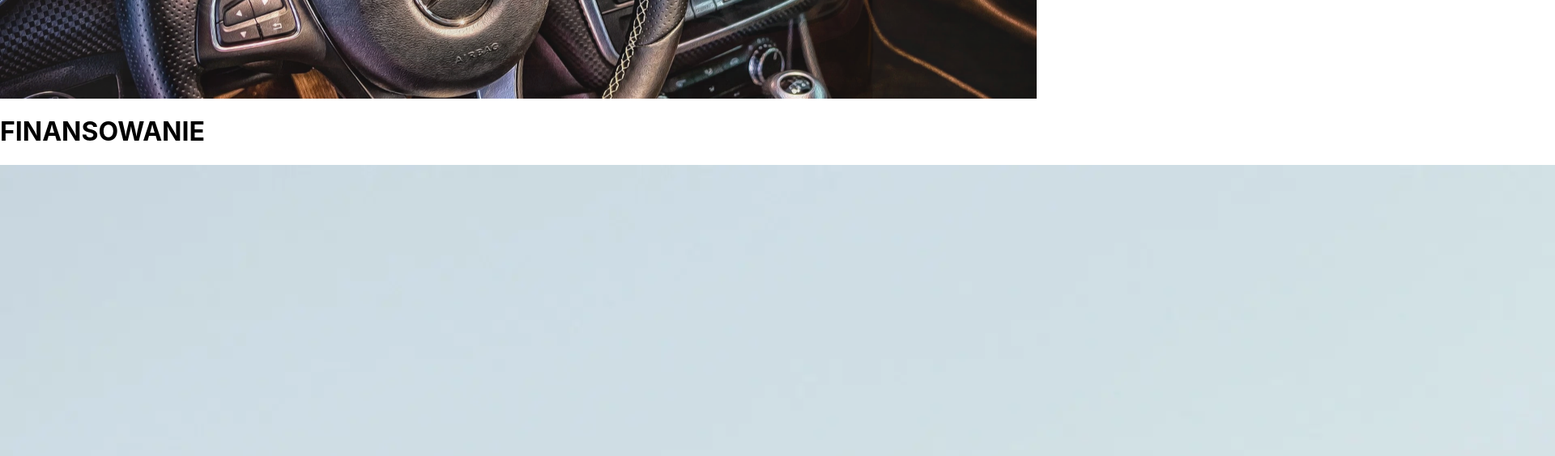
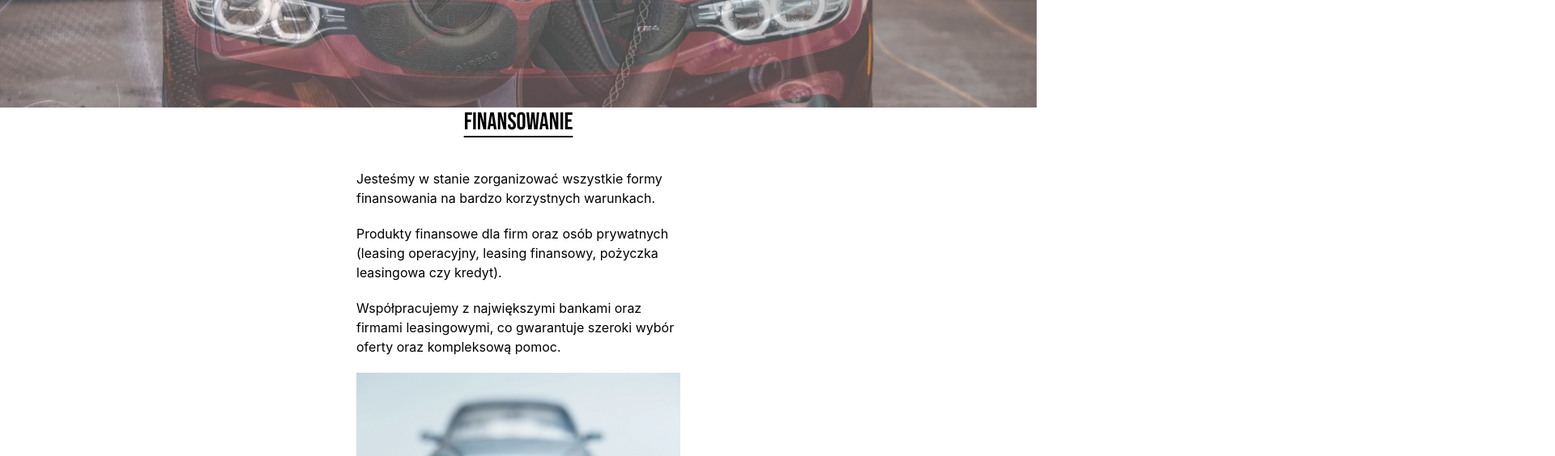
Before and after one commit to Rimsoo/car-dealership-website, a React (Create React App) app in the folder frontend/: page /financing in a window 1280 px wide. Shown: the part 340-904 px from the top of the page at 81% size, 1920 px wide, since content can reach past the window. Built offline with nearby package versions, Linux system fonts and the light colour scheme.

Commit message:
Tailwind implemented in Financing section

```diff
--- a/frontend/src/App.tsx
+++ b/frontend/src/App.tsx
@@ -15,6 +15,9 @@ import ScrollPagesTop from "./hooks/scrollPagesTop";
 import SiteHeader from "./components/SiteHeader";
 import Thanks from "./pages/Thanks";
 import Wallpaper from "./components/Wallpaper";
+
+// Styling
+import './tailwind.css';
 
 // Graphql
 const client = new ApolloClient({
--- a/frontend/src/index.css
+++ b/frontend/src/index.css
@@ -12,6 +12,6 @@ code {
     monospace;
 }
 @font-face {
-  font-family: bebasFont;
+  font-family: 'bebasFont';
   src: url(./fonts/BebasNeue-Regular.ttf);
 }
--- a/frontend/src/pages/Financing.css
+++ b/frontend/src/pages/Financing.css
@@ -1,13 +1,14 @@
+#Financing h1 {
+    /* font-family: bebasFont; */
+    /* font-weight: 500;
+    text-align: center;
+    text-decoration: underline 2px;
+    text-underline-offset: 8px; */
+}
 /* #Financing {
     width: 800px;
     margin: 0 auto;
-}
-#Financing h1 {
-    font-family: bebasFont;
-    font-weight: 500;
-    text-align: center;
-    text-decoration: underline 2px;
-    text-underline-offset: 8px;
+    padding-bottom: 50px;
 }
 .Financing__container {
     display: flex;
--- a/frontend/src/pages/Financing.tsx
+++ b/frontend/src/pages/Financing.tsx
@@ -1,26 +1,26 @@
-import './Financing.css'; // You can remove this line if you are not using the original CSS file
+import React from 'react';
 import coins from '../assets/coins.webp';
 
 export default function Financing() {
     return (
-    <div id="Financing" className="w-800 mx-auto">
-        <h1 className="font-bebasFont font-semibold text-center underline underline-2 underline-offset-8">
+        <div id='Financing' className="w-[800px] mx-auto pb-12 lg:w-[90vw] lg:pb-20">
+            <h1 className="font-bebasFont text-3xl font-medium text-center underline decoration-2 underline-offset-8 mb-0 lg:mb-0">
                 FINANSOWANIE
             </h1>
-      <div className="Financing__container flex">
-        <img src={coins} alt="Samochody używane na leasing" className="w-400" />
-        <ul className="w-400">
-          <li className="my-20">
+            <div className="flex flex-row lg:flex-col-reverse lg:items-center lg:box-border lg:w-full lg:p-5">
+                <img src={coins} alt='Samochody używane na leasing' className="w-4/5 lg:w-[400px]"/>
+                <ul className="w-9/10 lg:w-[400px]">
+                    <li className="my-5 lg:w-full">
                         Jesteśmy w stanie zorganizować wszystkie formy finansowania na bardzo korzystnych warunkach.
                     </li>
-          <li className="my-20">
+                    <li className="my-5 lg:w-full">
                         Produkty finansowe dla firm oraz osób prywatnych (leasing operacyjny, leasing finansowy, pożyczka leasingowa czy kredyt).
                     </li>
-          <li className="my-20">
+                    <li className="my-5 lg:w-full">
                         Współpracujemy z największymi bankami oraz firmami leasingowymi, co gwarantuje szeroki wybór oferty oraz kompleksową pomoc.
                     </li>
                 </ul>
             </div>
         </div>
-  );
+    )
 }
--- a/frontend/src/pages/Pages.css
+++ b/frontend/src/pages/Pages.css
@@ -96,7 +96,8 @@
 .contact-area {
     font-family: bebasFont;
     width: 1000px;
-    margin: 0 auto 140px;
+    margin: 0 auto;
+    padding-bottom: 50px;
     display: flex;
 }
 .contact-area__info,
--- /dev/null
+++ b/frontend/src/tailwind.css
@@ -0,0 +1,3 @@
+@tailwind base;
+@tailwind components;
+@tailwind utilities;
--- a/frontend/tailwind.config.js
+++ b/frontend/tailwind.config.js
@@ -1,8 +1,14 @@
 /** @type {import('tailwindcss').Config} */
 module.exports = {
-  content: [],
+  content: [
+    "./src/**/*.{js,jsx,ts,tsx}"
+  ],
   theme: {
-    extend: {},
+    extend: {
+      fontFamily: {
+        bebasFont: ['bebasFont', 'sans-serif'],
+      },
+    },
   },
   plugins: [],
 }
```
Lines whose indentation alone changed are shown as unchanged.
